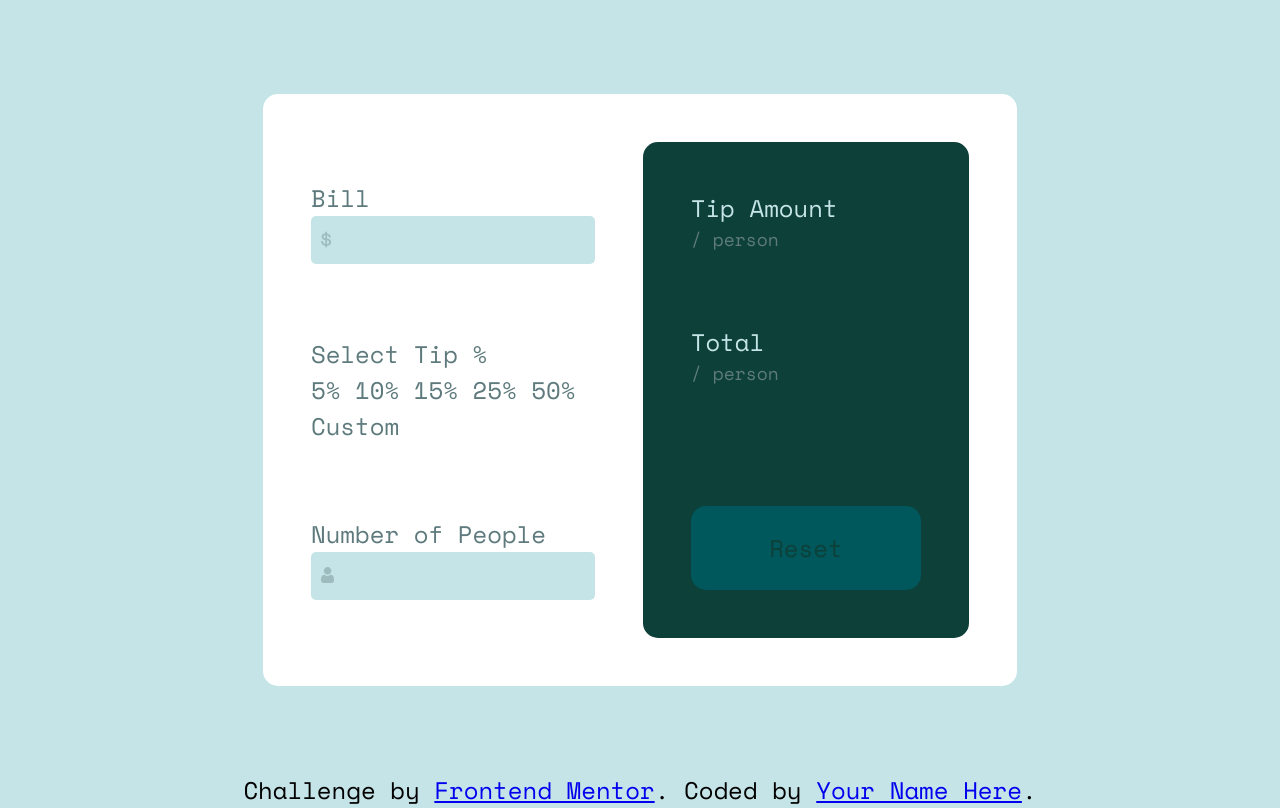
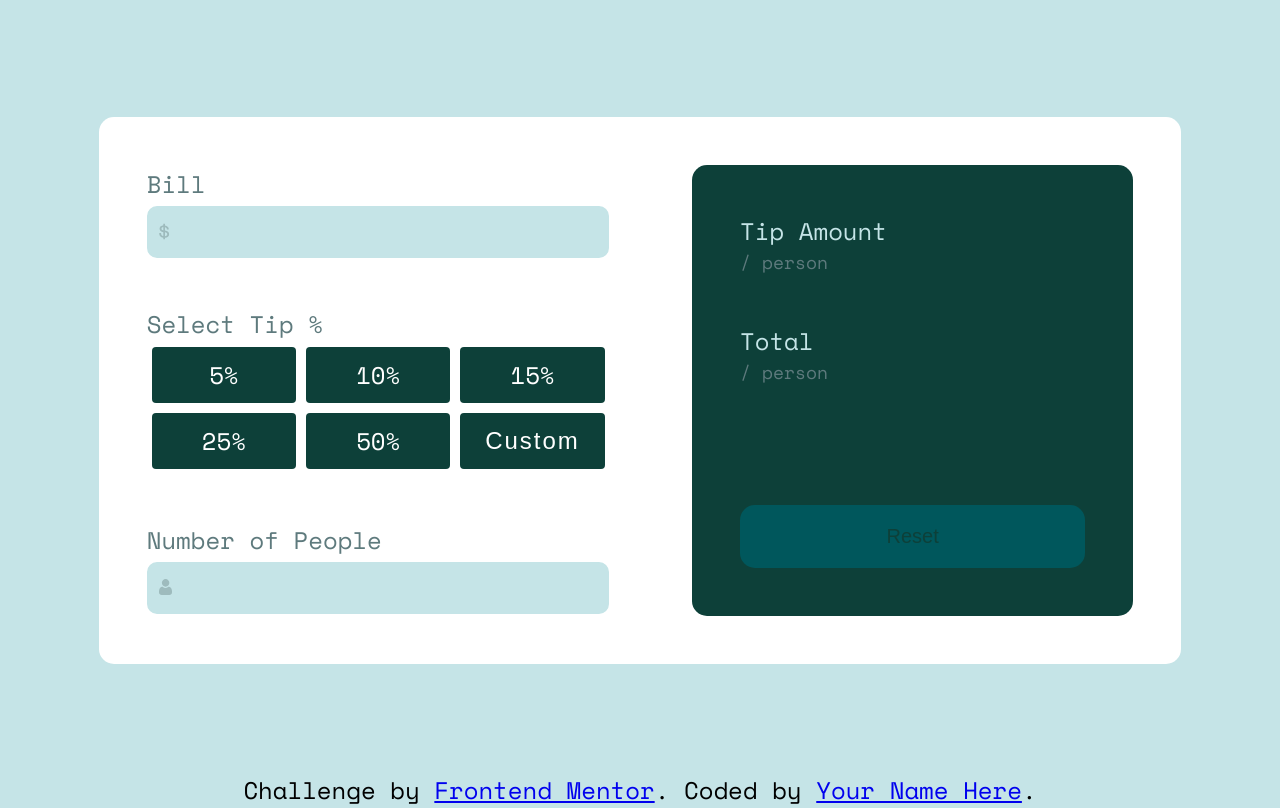
Before and after one commit to theoluciano/tipCalc, a plain HTML site: page index.html in a window 1280 px wide. Drawn offline with nearby package versions, Linux system fonts and the light colour scheme.

Commit message:
more styling; flexbox on radio buttons + custom radio buttons; custom percentage input

```diff
--- a/index.html
+++ b/index.html
@@ -16,28 +16,35 @@
       <div>
         <div class="padding-under">
           Bill
-          <br>
-          <input type="textarea" class="dollar-icon">
+          <div class="small-padding"></div>
+          <input type="number" class="dollar-icon">
         </div>
       </div>
       <div>
         <div class="padding-under">
           Select Tip %
-          <div class="custom-radio">
-            5%
-            10%
-            15%
-            25%
-            50%
-            Custom
+          <div>
+            <label class="custom-radio">
+              <input id="5" class="radio-button" name="tip-percent" type="radio"></input>
+              <label for="5" class="radio-label">5%</label>
+              <input id="10" class="radio-button" name="tip-percent" type="radio"></input>
+              <label for="10" class="radio-label">10%</label>
+              <input id="15" class="radio-button" name="tip-percent" type="radio"></input>
+              <label for="15" class="radio-label">15%</label>
+              <input id="25" class="radio-button" name="tip-percent" type="radio"></input>
+              <label for="25" class="radio-label">25%</label>
+              <input id="50" class="radio-button" name="tip-percent" type="radio"></input>
+              <label for="50" class="radio-label">50%</label>
+              <input class="radio-input" name="tip-percent" type="number" placeholder="Custom"></input>
+            </label>
           </div>
         </div>
       </div>
       <div>
         <div>
           Number of People
-          <br>
-          <input type="textarea" class="person-icon">
+          <div class="small-padding"></div>
+          <input type="number" class="person-icon">
         </div>
 
       </div>
@@ -59,9 +66,9 @@
           </div>
         </div>
       </div>
-      <div class="button">
+      <button type="button" class="button">
         Reset
-      </div>
+      </button>
     </div>
   </div>
   <div class="attribution">
--- a/styles.css
+++ b/styles.css
@@ -27,6 +27,10 @@
 
 .color-lightest{
   color: hsl(0,0,100%)
+}
+
+.color-active{
+  color: hsl(154, 69%, 53%)
 }
 /* Background Colors*/
 .background-primary{
@@ -62,17 +66,24 @@ html{
 }
 
 input{
-  width: 100%;
+  width: 80%;
+  border-width: 2px;
   background-color: hsl(185, 41%, 84%);
   color: var(--color-primary);
-  border: none;
+  border-color: hsl(185, 41%, 84%);
+  border-style: solid;
   outline: none;
-  border-radius: 5px;
-  padding: 10px 0px 10px 0px;
-  text-indent: 40px;
+  padding: 10px 20px 10px 40px;
   font-size: 24px;
   font-weight: 600;
   letter-spacing: +2px;
+  text-align: right;
+  border-radius: 10px;
+}
+
+input:focus{
+  border-width: 2px;
+  border-color: hsl(154, 69%, 53%);
 }
 
 .dollar-icon{
@@ -81,10 +92,22 @@ input{
   background-position: 10px 15px;
 }
 
+.dollar-icon::-webkit-outer-spin-button,
+.dollar-icon::-webkit-inner-spin-button{
+  -webkit-appearance: none;
+  margin: 0;
+}
+
 .person-icon{
   background-image: url('icon-person.svg');
   background-repeat: no-repeat;
   background-position: 10px 15px;
+}
+
+.person-icon::-webkit-outer-spin-button,
+.person-icon::-webkit-inner-spin-button{
+  -webkit-appearance: none;
+  margin: 0;
 }
 .body{
   font-family: 'Space Mono', monospace;
@@ -130,7 +153,7 @@ input{
 }
 
 .padding-under{
-  padding-bottom: 3em;
+  padding-bottom: 2em;
 }
 
 .per-person{
@@ -138,10 +161,74 @@ input{
   font-size: 18px;
 }
 
-.button{
+button{
+  border: none;
+  width: 100%;
+  font-size: 20px;
   padding: 1em;
   text-align: center;
   border-radius: 15px;
   background-color: hsl(183, 100%,18%);
   color:hsl(172, 67%, 15%)
 }
+
+button:active{
+  background-color: hsl(154, 69%, 53%);
+}
+
+.custom-radio{
+  display: flex;
+  flex-wrap: wrap;
+}
+
+.radio-label {
+  display:flex;
+  background: hsl(172, 67%, 15%);
+  border-radius: 4px;
+  padding: 10px;
+  width: 25%;
+  color: white;
+  margin: 5px;
+  justify-content: center;
+}
+
+.radio-button:checked + label {
+  background: hsl(154, 69%, 53%);
+  box-shadow:rgb(79, 79, 79);
+}
+
+.radio-button {
+  display: none;
+}
+
+.radio-input{
+  border-color: hsl(172, 67%, 15%);
+  font-size: 24px;
+  font-weight: 400;
+  display:flex;
+  background: hsl(172, 67%, 15%);
+  padding: 8px;
+  width: 25%;
+  color: white;
+  margin: 5px;
+  justify-content: center;
+  border-radius: 4px;
+  text-align: center;
+  outline-color: hsl(172, 67%, 15%);
+  outline: 2px;
+  outline-offset: -10;
+}
+
+.radio-input::-webkit-outer-spin-button,
+.radio-input::-webkit-inner-spin-button{
+  -webkit-appearance: none;
+  margin: 0;
+}
+
+::placeholder{
+  color: white;
+}
+
+.small-padding{
+  margin-top: 4px;
+}
```
